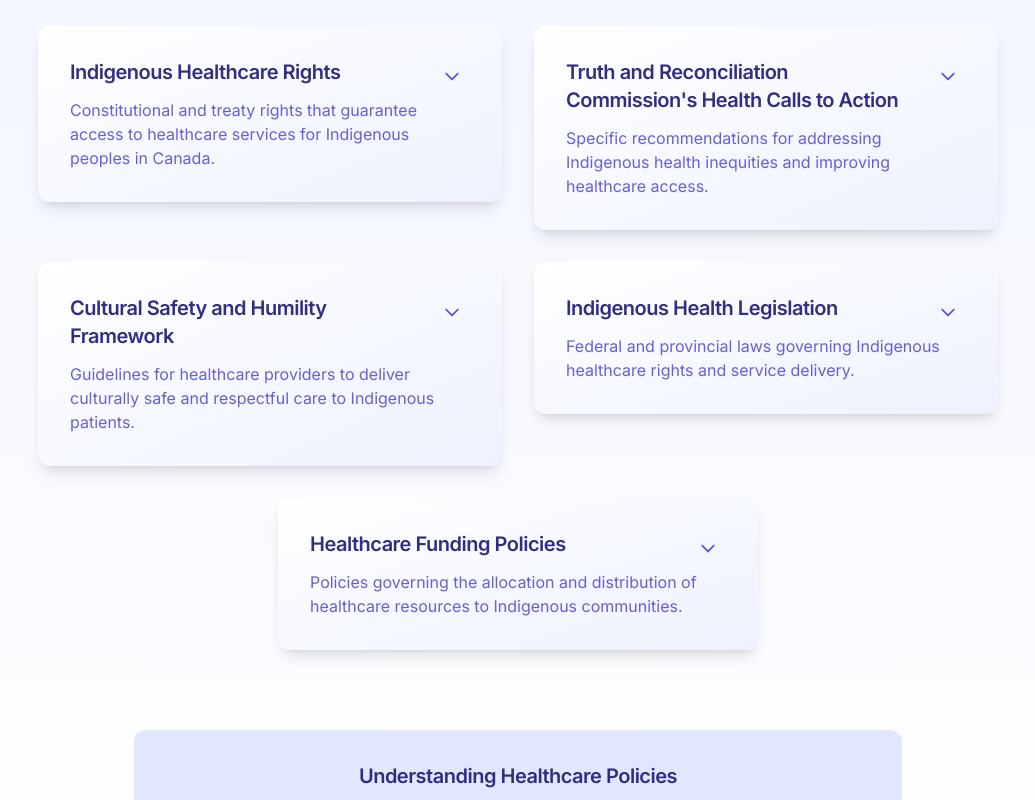
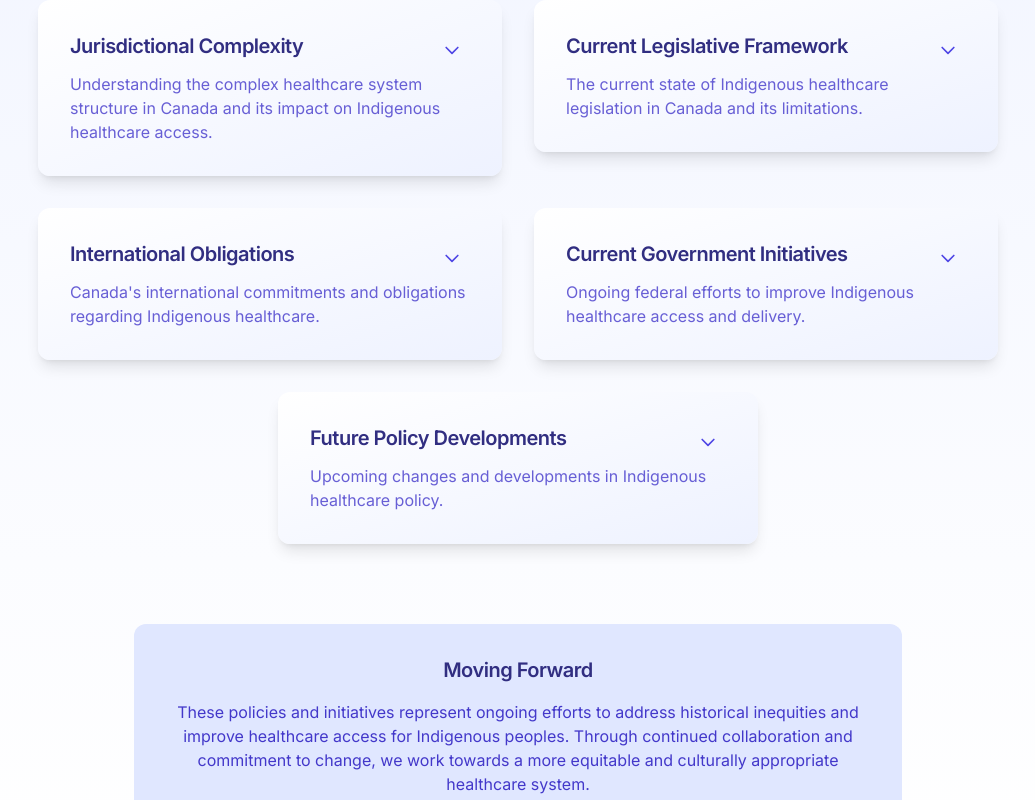
Before and after one commit to brandonZhong123/CTA20-Social-Awarness, a Next.js app: page /health-policies in a window 1280 px wide. Shown: the part 540-1340 px from the top of the page, without its empty margins (122-1157 px from the left). Built offline with nearby package versions, Linux system fonts and the light colour scheme.

Commit message:
fix: update health policies content to match source documents

```diff
--- a/src/app/health-policies/page.tsx
+++ b/src/app/health-policies/page.tsx
@@ -6,29 +6,29 @@ import { motion } from 'framer-motion';
 
 const policies = [
   {
-    title: "Indigenous Healthcare Rights",
-    summary: "Constitutional and treaty rights that guarantee access to healthcare services for Indigenous peoples in Canada.",
-    fullContent: "Indigenous peoples in Canada have specific healthcare rights protected under Section 35 of the Constitution Act, 1982, and various treaties. These rights include access to non-insured health benefits (NIHB) program, which covers prescription drugs, dental care, vision care, medical supplies and equipment, mental health counselling, and medical transportation. The federal government has a fiduciary responsibility to ensure these services are provided in a way that respects Indigenous cultural practices and traditions. Recent court decisions have further reinforced these rights and the government's obligations to provide equitable healthcare access."
+    title: "Jurisdictional Complexity",
+    summary: "Understanding the complex healthcare system structure in Canada and its impact on Indigenous healthcare access.",
+    fullContent: "Canada's healthcare is divided into 15 separate systems each with their own jurisdiction: one healthcare jurisdiction for each province and territory, the federally funded Non-Insured Health Benefits (NIHB) program for First Nations and Inuit, and the Métis Programs via Indigenous Services Canada. This means each hospital operates under its own jurisdiction based on the province. This leads to a more complex and disjointed system for Indigenous people as the federal government is merely responsible for funding leading to international legislation being a grey area. As a result, care and services can be inconsistent or entirely absent. For instance, while provinces and territories manage insured health services, the federal government provides supplementary services to First Nations and Inuit through the NIHB program. This dual system can cause confusion over service eligibility and responsibility, leading to delays and barriers in accessing care."
   },
   {
-    title: "Truth and Reconciliation Commission's Health Calls to Action",
-    summary: "Specific recommendations for addressing Indigenous health inequities and improving healthcare access.",
-    fullContent: "The Truth and Reconciliation Commission's Calls to Action include several health-related recommendations (Calls 18-24). These calls demand the recognition of Indigenous healing practices, increased Indigenous healthcare professionals, cultural competency training for healthcare workers, and measurable goals for closing gaps in health outcomes. They specifically call for sustainable funding for Indigenous healing centers and the integration of Indigenous healing practices when requested by Indigenous patients. The calls also emphasize the importance of addressing the distinct health needs of Métis, Inuit, and off-reserve Aboriginal peoples."
+    title: "Current Legislative Framework",
+    summary: "The current state of Indigenous healthcare legislation in Canada and its limitations.",
+    fullContent: "Since the 1960s when medicare was implemented, the constitution never appeared in federal Canadian Law either in 1867 when Canada was a Dominion and in 1982, when Canada gained full independence. Instead, the healthcare constitution is merely controlled by the hospitals in the province with no mention of Indigenous people in the jurisdiction. The Canada Health Act of 1984 does not mention Indigenous peoples. The health act reaffirms the provincial jurisdiction of healthcare where the federal government is only responsible for funding. Although Canada previously developed health policies to Indigenous peoples, a formal enacted legislation for Indigenous health care was never formed. Instead, responsibilities are on reserves to Chiefs and Councils through the Indian act."
   },
   {
-    title: "Cultural Safety and Humility Framework",
-    summary: "Guidelines for healthcare providers to deliver culturally safe and respectful care to Indigenous patients.",
-    fullContent: "The Cultural Safety and Humility Framework is a comprehensive approach to healthcare delivery that aims to create an environment free of racism and discrimination. It requires healthcare providers to examine their own biases, understand the historical context of Indigenous health inequities, and adapt their practices to respect Indigenous cultural values and traditions. The framework emphasizes the importance of Indigenous leadership in healthcare decision-making and the need for ongoing education and training for healthcare providers. Key elements include relationship-building, recognition of Indigenous knowledge systems, and commitment to continuous learning and improvement."
+    title: "International Obligations",
+    summary: "Canada's international commitments and obligations regarding Indigenous healthcare.",
+    fullContent: "Canada is bound by legal obligations through numbered treaties between the Crown and Indigenous nations and the United Nations' 1966 International Covenant on Economic, Social and Cultural Rights (ICESCR), which is a binding international treaty. In a 2016 submission to the UN's Expert Mechanism on the Rights of Indigenous Peoples, the Maskwacis Cree emphasized Article 12(1) of the ICESCR, which provides a comprehensive commitment to health not merely the absence of disease, but the assurance of conditions necessary for well-being. In essence, it promotes a proactive and holistic approach to health. The United Nations Declaration on the Rights of Indigenous Peoples, although not directly about health, is a set of international standards rather than a binding law itself, that is meant to provide a framework for Indigenous well-being and reconciliation."
   },
   {
-    title: "Indigenous Health Legislation",
-    summary: "Federal and provincial laws governing Indigenous healthcare rights and service delivery.",
-    fullContent: "Recent legislative developments include the United Nations Declaration on the Rights of Indigenous Peoples Act (UNDRIP) and its implications for healthcare. This legislation requires governments to consult and cooperate with Indigenous peoples in developing and implementing health policies and programs. It also recognizes Indigenous peoples' right to maintain their traditional medicines and health practices. Provincial legislation varies but generally includes requirements for cultural safety training, Indigenous representation in health authorities, and protection against discrimination in healthcare settings."
+    title: "Current Government Initiatives",
+    summary: "Ongoing federal efforts to improve Indigenous healthcare access and delivery.",
+    fullContent: "The federal government is collaborating with First Nations, Inuit, and Métis partners to explore legislative and policy options tailored to the unique health needs of each group. This approach aims to respect the diversity among Indigenous peoples and is part of a broader commitment to implement the United Nations Declaration on the Rights of Indigenous Peoples (UNDRIP). The 2024-25 Departmental Plan for Indigenous Services Canada outlines a planned spending of over $6.2 billion, with significant portions allocated to health services. This includes initiatives aimed at improving access to culturally appropriate healthcare, mental health support, and long-term care for Indigenous communities. Indigenous communities are actively developing and leading health programs that address their specific needs. These programs often incorporate traditional healing practices and are designed to be culturally relevant, aiming to heal the trauma caused by residential schools and improve overall community well-being."
   },
   {
-    title: "Healthcare Funding Policies",
-    summary: "Policies governing the allocation and distribution of healthcare resources to Indigenous communities.",
-    fullContent: "Healthcare funding for Indigenous communities involves complex arrangements between federal, provincial, and Indigenous governments. The Non-Insured Health Benefits (NIHB) Program provides coverage for a range of health services not covered by provincial/territorial health insurance. Recent policy changes have focused on increasing flexibility in funding arrangements, allowing Indigenous communities more control over healthcare spending. This includes the implementation of block funding agreements and the creation of Indigenous-led health authorities. The policies also address specific challenges such as medical transportation in remote communities and access to specialized services."
+    title: "Future Policy Developments",
+    summary: "Upcoming changes and developments in Indigenous healthcare policy.",
+    fullContent: "The federal government is collaborating with First Nations, Inuit, and Métis partners to develop health legislation that respects the unique needs and governance structures of each group. In British Columbia, the First Nations Health Council is facilitating discussions to guide future health legislation, with ongoing engagement planned through 2027. The National Council for Reconciliation has been incorporated as an independent, Indigenous-led organization tasked with monitoring and reporting on the progress of reconciliation efforts. The federal government is preparing to provide the Council with annual reports detailing advancements in areas such as health, education, and justice. Prime Minister Mark Carney has reaffirmed the government's dedication to working in full partnership with Indigenous peoples to advance shared priorities, including health care, food security, housing, education, conservation, climate action, and emergency management."
   }
 ];
 
@@ -52,7 +52,7 @@ export default function HealthPoliciesPage() {
             animate={{ opacity: 1 }}
             transition={{ delay: 0.3, duration: 0.6 }}
           >
-            Key policies and legislation that shape healthcare access and delivery for Indigenous peoples in Canada.
+            Understanding the complex framework of healthcare policies affecting Indigenous peoples in Canada.
           </motion.p>
           <motion.div
             className="bg-white/50 backdrop-blur-sm rounded-xl p-6 max-w-3xl mx-auto"
@@ -61,7 +61,7 @@ export default function HealthPoliciesPage() {
             transition={{ delay: 0.4, duration: 0.6 }}
           >
             <p className="text-indigo-900/80 leading-relaxed">
-              Canada's healthcare is divided into 15 separate systems, each with its own jurisdiction: one for each province and territory, the federally funded Non-Insured Health Benefits (NIHB) program for First Nations and Inuit, and the Métis Programs via Indigenous Services Canada. This complex structure often leads to confusion over service eligibility and responsibility, causing delays and barriers in accessing care. While provinces manage insured health services, the federal government provides supplementary services, creating a dual system that can be challenging to navigate.
+              Canada's healthcare system faces significant challenges in serving Indigenous communities. The system is divided into 15 separate jurisdictions, creating a complex web of responsibilities between provincial, territorial, and federal governments. This fragmentation often results in confusion over service eligibility and creates barriers to accessing care, particularly affecting Indigenous peoples who may need to navigate multiple systems to receive comprehensive healthcare.
             </p>
           </motion.div>
         </motion.div>
@@ -108,11 +108,10 @@ export default function HealthPoliciesPage() {
         >
           <div className="bg-indigo-100 rounded-xl p-8 max-w-3xl mx-auto">
             <h3 className="text-xl font-semibold text-indigo-900 mb-4">
-              Understanding Healthcare Policies
+              Moving Forward
             </h3>
             <p className="text-indigo-700">
-              These policies form the foundation of Indigenous healthcare rights and services in Canada.
-              They represent ongoing efforts to address historical inequities and ensure culturally appropriate care.
+              These policies and initiatives represent ongoing efforts to address historical inequities and improve healthcare access for Indigenous peoples. Through continued collaboration and commitment to change, we work towards a more equitable and culturally appropriate healthcare system.
             </p>
           </div>
         </motion.div>
```
